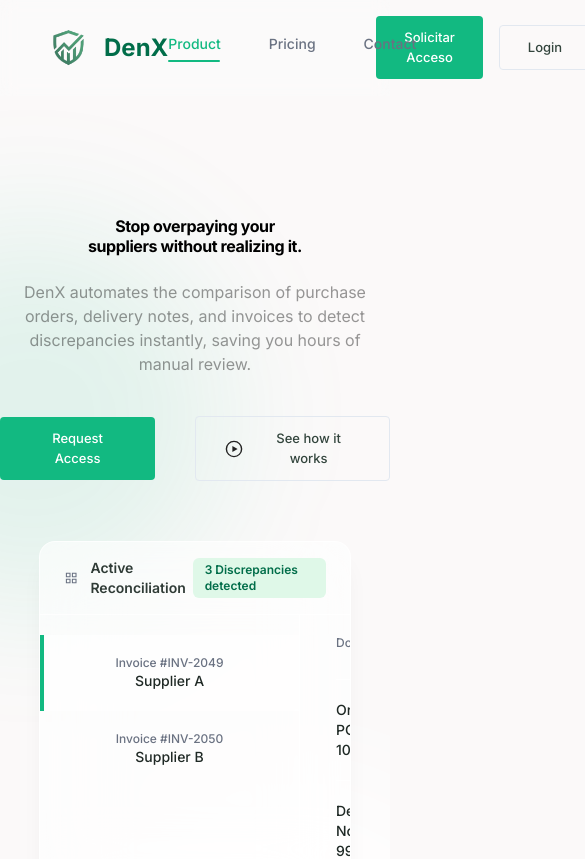
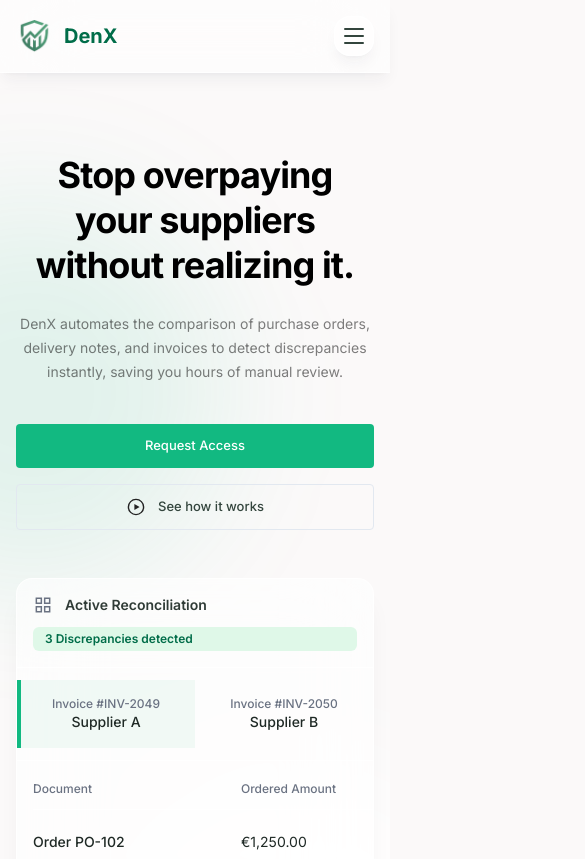
Before and after one commit to alealonso17/DenX---Landing-Page, a React (Vite) app: page / in a window 390 px wide. Shown: the top 859 px of the page, 585 px wide, since content can reach past the window. Built offline with nearby package versions, Linux system fonts and the light colour scheme.

Commit message:
fix: update header and product page components

```diff
--- a/src/components/layout/Header.tsx
+++ b/src/components/layout/Header.tsx
@@ -2,6 +2,7 @@
 import { NavLink, useLocation } from "react-router-dom";
 import Button from "./ui/Button";
 import logo from "../../assets/denx-logo.png";
+import MobileNav from "./MobileNav";
 
 
 const mainNavLinks = [
@@ -15,7 +16,6 @@
     const navRef = useRef<HTMLDivElement>(null);
     const linkRefs = useRef<Record<string, HTMLAnchorElement | null>>({});
     const [sliderStyle, setSliderStyle] = useState({ left: 0, width: 0 });
-    const [hasScrolled, setHasScrolled] = useState(false);
 
     const navLinkClassName = ({ isActive }: { isActive: boolean }) =>
         `text-sm font-medium ${isActive ? "text-[#12B981]" : "text-gray-500"}`;
@@ -38,31 +38,18 @@
         });
     }, [location.pathname]);
 
-    useEffect(() => {
-        const handleScroll = () => {
-            setHasScrolled(window.scrollY > 8);
-        };
-
-        handleScroll();
-        window.addEventListener("scroll", handleScroll, { passive: true });
-
-        return () => window.removeEventListener("scroll", handleScroll);
-    }, []);
-
     return(
         <header
-            className={`sticky top-0 z-50 flex min-h-16 min-w-full items-center justify-between px-12 py-4 transition-all duration-300 ${
-                hasScrolled
-                    ? "border-b border-white/70 bg-white/55 shadow-lg shadow-[#1F2937]/5 backdrop-blur-2xl"
-                    : "border-b border-transparent bg-white/15 backdrop-blur-sm"
-            }`}
+            className="sticky top-0 z-50 flex min-h-16 min-w-full items-center justify-between border-b border-white/70 bg-white/55 px-4 py-4 shadow-lg shadow-[#1F2937]/5 backdrop-blur-2xl transition-all duration-300 md:px-12"
         >
-            <div className='flex items-center justify-between gap-4'>
+            <MobileNav />
+
+            <div className='hidden items-center justify-between gap-4 md:flex'>
                 <img src={logo} alt="DenX Logo" className='w-10 h-10' />
                 <NavLink to='/' className='text-2xl font-bold text-[#016D49]'>DenX</NavLink>
             </div>
 
-            <div ref={navRef} className='relative flex items-center left-10 gap-12 pb-2'>
+            <div ref={navRef} className='relative left-10 hidden items-center gap-12 pb-2 md:flex'>
                 {mainNavLinks.map((link) => (
                     <NavLink
                         key={link.to}
@@ -85,7 +72,7 @@
                 />
             </div>
 
-            <div className='flex items-center gap-4'>
+            <div className='hidden items-center gap-4 md:flex'>
                 <Button type='primary' text='Solicitar Acceso' />
                 <Button type='outline' text='Login' />
             </div>
--- a/src/components/layout/MobileNav.tsx
+++ b/src/components/layout/MobileNav.tsx
@@ -0,0 +1,84 @@
+import { useState } from "react";
+import { NavLink } from "react-router-dom";
+import logo from "../../assets/denx-logo.png";
+import Button from "./ui/Button";
+
+const mobileNavLinks = [
+    { to: "/", label: "Product", end: true },
+    { to: "/pricing", label: "Pricing" },
+    { to: "/contact", label: "Contact" },
+];
+
+export default function MobileNav() {
+    const [isOpen, setIsOpen] = useState(false);
+
+    const linkClassName = ({ isActive }: { isActive: boolean }) =>
+        `rounded-2xl px-4 py-3 text-sm font-semibold transition ${
+            isActive ? "bg-[#E6F6EF] text-[#12B981]" : "text-[#33453D] hover:bg-white/60"
+        }`;
+
+    return (
+        <div className="w-full md:hidden">
+            <div className="flex items-center justify-between">
+                <NavLink to="/" className="flex items-center gap-3" onClick={() => setIsOpen(false)}>
+                    <img src={logo} alt="DenX Logo" className="h-9 w-9" />
+                    <span className="text-xl font-bold text-[#016D49]">DenX</span>
+                </NavLink>
+
+                <button
+                    type="button"
+                    onClick={() => setIsOpen((current) => !current)}
+                    className="flex h-10 w-10 items-center justify-center rounded-2xl border border-white/70 bg-white/55 text-[#33453D] shadow-lg shadow-[#1F2937]/5 backdrop-blur-xl"
+                    aria-label={isOpen ? "Cerrar menu" : "Abrir menu"}
+                    aria-expanded={isOpen}
+                >
+                    <span className="sr-only">{isOpen ? "Cerrar menu" : "Abrir menu"}</span>
+                    <span className="relative block h-4 w-5">
+                        <span
+                            className={`absolute left-0 top-0 h-0.5 w-5 rounded-full bg-current transition ${
+                                isOpen ? "translate-y-[7px] rotate-45" : ""
+                            }`}
+                        />
+                        <span
+                            className={`absolute left-0 top-[7px] h-0.5 w-5 rounded-full bg-current transition ${
+                                isOpen ? "opacity-0" : ""
+                            }`}
+                        />
+                        <span
+                            className={`absolute bottom-0 left-0 h-0.5 w-5 rounded-full bg-current transition ${
+                                isOpen ? "-translate-y-[7px] -rotate-45" : ""
+                            }`}
+                        />
+                    </span>
+                </button>
+            </div>
+
+            <div
+                className={`grid transition-all duration-300 ${
+                    isOpen ? "grid-rows-[1fr] opacity-100" : "grid-rows-[0fr] opacity-0"
+                }`}
+            >
+                <div className="overflow-hidden">
+                    <nav className="mt-4 flex flex-col gap-2 rounded-3xl border border-white/70 bg-white/65 p-3 shadow-xl shadow-[#1F2937]/5 backdrop-blur-2xl">
+                        {mobileNavLinks.map((link) => (
+                            <NavLink
+                                key={link.to}
+                                to={link.to}
+                                end={link.end}
+                                className={linkClassName}
+                                onClick={() => setIsOpen(false)}
+                            >
+                                {link.label}
+                            </NavLink>
+                        ))}
+
+                        <div className="mt-2 grid gap-2 border-t border-white/70 pt-3">
+                            <Button type="primary" text="Solicitar Acceso" />
+                            <Button type="outline" text="Login" />
+                        </div>
+                    </nav>
+                </div>
+            </div>
+        </div>
+    );
+}
--- a/src/components/layout/product-page/ProductHero.tsx
+++ b/src/components/layout/product-page/ProductHero.tsx
@@ -3,10 +3,10 @@
 
 export default function ProductHero() {
     return(
-        <section className='w-full h-auto flex flex-col items-center justify-center'>
-            <h1 className='font-display-lg text-display-lg md:text-[59px] font-bold tracking-tight text-neutral-primary mb-6 max-w-4xl mx-auto leading-tight text-center pt-30'>Stop overpaying your <br /> suppliers without realizing it.</h1>
-            <p className='text-center opacity-40 font-body-lg text-body-lg text-neutral-secondary mb-10 max-w-2xl mx-auto'>DenX automates the comparison of purchase orders, delivery notes, and invoices to detect discrepancies instantly, saving you hours of manual review.</p>
-            <div className='flex items-center justify-center gap-10'>
+        <section className='flex h-auto w-full flex-col items-center justify-center px-4'>
+            <h1 className='mx-auto mb-6 max-w-4xl pt-20 text-center text-4xl font-bold leading-tight tracking-tight text-neutral-primary sm:pt-24 sm:text-5xl md:pt-30 md:text-[59px]'>Stop overpaying your <br className="hidden sm:block" /> suppliers without realizing it.</h1>
+            <p className='mx-auto mb-10 max-w-2xl text-center text-sm leading-6 text-neutral-secondary opacity-50 sm:text-base'>DenX automates the comparison of purchase orders, delivery notes, and invoices to detect discrepancies instantly, saving you hours of manual review.</p>
+            <div className='flex w-full flex-col items-stretch justify-center gap-4 sm:w-auto sm:flex-row sm:items-center sm:gap-10'>
                 <Button text='Request Access' type='primary' />
                 <Button text='See how it works' type='outline' icon={<PlayIcon size={20} />} />
             </div>
--- a/src/components/layout/product-page/ProductIntelligentProcessingSection.tsx
+++ b/src/components/layout/product-page/ProductIntelligentProcessingSection.tsx
@@ -56,7 +56,7 @@
 
 export default function ProductIntelligentProcessingSection() {
     return (
-        <section className="relative w-full overflow-hidden px-6 py-28">
+        <section className="relative w-full overflow-hidden px-4 py-16 sm:px-6 md:py-28">
             <div className="absolute left-1/2 top-20 h-80 w-80 -translate-x-1/2 rounded-full bg-[#12B981]/10 blur-3xl" />
             <div className="absolute right-12 bottom-16 h-56 w-56 rounded-full bg-white/70 blur-3xl" />
 
@@ -74,7 +74,7 @@
                     {featureCards.map((card, index) => (
                         <article
                             key={card.title}
-                            className={`group relative overflow-hidden rounded-3xl border border-white/70 bg-white/45 p-7 shadow-xl shadow-[#1F2937]/5 backdrop-blur-2xl transition duration-300 hover:-translate-y-1 hover:bg-white/65 ${
+                            className={`group relative overflow-hidden rounded-3xl border border-white/70 bg-white/45 p-5 shadow-xl shadow-[#1F2937]/5 backdrop-blur-2xl transition duration-300 hover:-translate-y-1 hover:bg-white/65 sm:p-7 ${
                                 index === 1 ? "md:col-span-2" : ""
                             }`}
                         >
@@ -108,7 +108,7 @@
                         </article>
                     ))}
 
-                    <article className="relative overflow-hidden rounded-3xl border border-white/70 bg-white/45 p-7 shadow-xl shadow-[#1F2937]/5 backdrop-blur-2xl md:col-span-3">
+                    <article className="relative overflow-hidden rounded-3xl border border-white/70 bg-white/45 p-5 shadow-xl shadow-[#1F2937]/5 backdrop-blur-2xl sm:p-7 md:col-span-3">
                         <div className="grid gap-8 md:grid-cols-[0.9fr_1.5fr] md:items-center">
                             <div>
                                 <div className="mb-6 flex h-11 w-11 items-center justify-center rounded-xl border border-white/70 bg-white/70 text-[#4F5F5A] shadow-inner">
--- a/src/components/layout/product-page/ProductOperationsSection.tsx
+++ b/src/components/layout/product-page/ProductOperationsSection.tsx
@@ -30,10 +30,10 @@
 
 export default function ProductOperationsSection() {
     return (
-        <section className="w-full px-6 py-24">
+        <section className="w-full px-4 py-16 sm:px-6 md:py-24">
             <div className="mx-auto grid max-w-6xl items-center gap-16 md:grid-cols-[1fr_0.95fr]">
                 <div>
-                    <h2 className="mb-6 max-w-xl text-4xl font-bold leading-tight tracking-tight text-[#171717] md:text-[46px]">
+                    <h2 className="mb-6 max-w-xl text-3xl font-bold leading-tight tracking-tight text-[#171717] md:text-[46px]">
                         Automate invoice checks before you pay.
                     </h2>
                     <p className="mb-9 max-w-xl text-base leading-7 text-[#4F5F5A]">
@@ -41,7 +41,7 @@
                         discrepancies earlier and reduce manual review.
                     </p>
 
-                    <div className="flex flex-wrap items-center gap-5">
+                    <div className="flex flex-col gap-4 sm:flex-row sm:flex-wrap sm:items-center sm:gap-5">
                         <Button text="Solicitar acceso" type="primary" icon={<ArrowRightIcon />} />
                         <Button text="View demo" type="outline" />
                     </div>
--- a/src/components/layout/product-page/ProductSoftwareCard.tsx
+++ b/src/components/layout/product-page/ProductSoftwareCard.tsx
@@ -21,8 +21,8 @@
 
 export default function ProductSoftwareCard() {
     return(
-        <div className='w-[80%] max-w-6xl overflow-hidden rounded-2xl border border-white/70 bg-white/60 shadow-xl shadow-[#1F2937]/5 backdrop-blur-2xl mt-15 mb-30'>
-            <div className='flex items-center justify-between border-b border-white/70 px-6 py-4'>
+        <div className='mt-12 mb-20 w-[calc(100%-2rem)] max-w-6xl overflow-hidden rounded-2xl border border-white/70 bg-white/60 shadow-xl shadow-[#1F2937]/5 backdrop-blur-2xl sm:mt-15 sm:mb-30 sm:w-[90%] lg:w-[80%]'>
+            <div className='flex flex-col gap-3 border-b border-white/70 px-4 py-4 sm:flex-row sm:items-center sm:justify-between sm:px-6'>
                 <div className='flex items-center gap-3'>
                     <svg
                         aria-hidden="true"
@@ -43,13 +43,13 @@
                 </span>
             </div>
 
-            <div className='grid grid-cols-[260px_1fr]'>
-                <aside className='border-r border-white/70 py-5'>
+            <div className='grid lg:grid-cols-[260px_1fr]'>
+                <aside className='grid grid-cols-2 border-b border-white/70 py-3 lg:block lg:border-r lg:border-b-0 lg:py-5'>
                     {invoices.map((invoice) => (
                         <div
                             key={invoice.id}
-                            className={`relative px-8 py-5 text-center ${
-                                invoice.active ? "bg-white/55" : "bg-transparent"
+                            className={`relative px-4 py-4 text-center sm:px-8 sm:py-5 ${
+                                invoice.active ? "bg-[#E6F6EF]/55" : "bg-transparent"
                             }`}
                         >
                             {invoice.active && (
@@ -61,7 +61,8 @@
                     ))}
                 </aside>
 
-                <div className='px-9 py-5'>
+                <div className='overflow-x-auto px-4 py-5 sm:px-9'>
+                    <div className='min-w-[640px]'>
                         <div className='grid grid-cols-[1.3fr_1fr_1fr_0.7fr] border-b border-white/70 pb-3 text-xs font-medium text-gray-500'>
                             <span>Document</span>
                             <span>Ordered Amount</span>
@@ -93,5 +94,6 @@
                     </div>
                 </div>
             </div>
+        </div>
     )
 }
--- a/src/components/layout/ui/Button.tsx
+++ b/src/components/layout/ui/Button.tsx
@@ -17,7 +17,7 @@
     return (
         <button
             type="button"
-            className={`inline-flex text-[13px] items-center justify-center px-7 py-3 font-medium transition-colors duration-200  ${buttonStyles[type]}`}
+            className={`inline-flex w-full items-center justify-center px-7 py-3 text-[13px] font-medium transition-colors duration-200 sm:w-auto ${buttonStyles[type]}`}
         >
             {icon && <div className='mr-3'>{icon}</div>}
             {text}
```
Also changed, not shown: src/components/layout/product-page/ProductComparitionSection.tsx (+4 -4 lines), src/components/layout/product-page/ProductTestimonialsSection.tsx (+6 -6 lines). Lines whose indentation alone changed are shown as unchanged.
